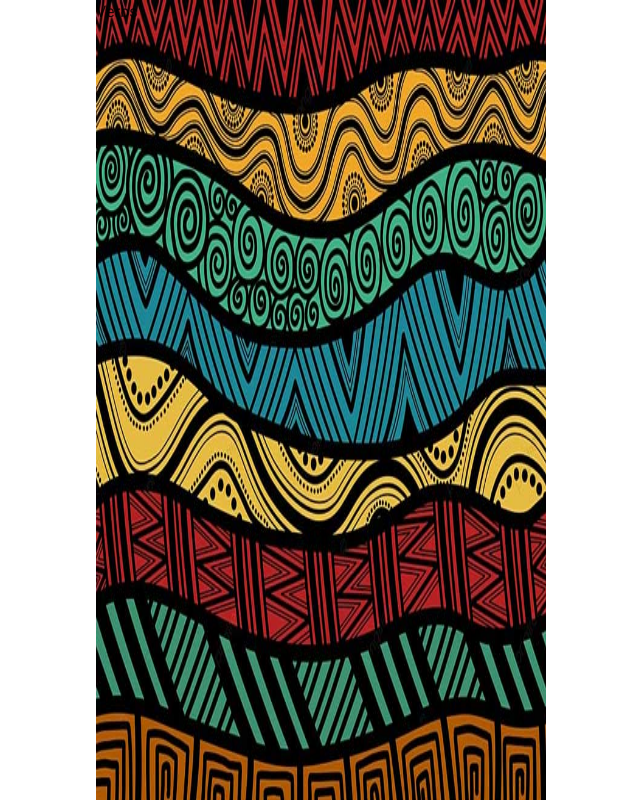
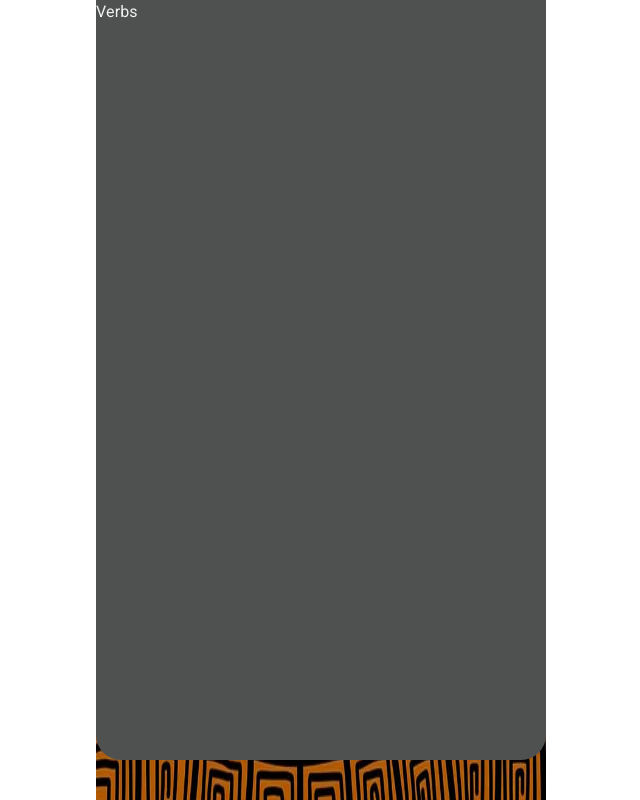
Before and after one commit to Francisco-Fetapi/portuguese-umbundo-dictionary, a React (Vite) app: page /verbos in a window 1280 px wide. Shown: the whole page, without its empty margins (319-959 px from the left). Built offline with nearby package versions, Linux system fonts and the light colour scheme.

Commit message:
feat: PageHeader added in all pages

```diff
--- /dev/null
+++ b/src/components/PageHeader.tsx
@@ -0,0 +1,9 @@
+import { PageHeaderContainer } from "../styles/General";
+
+interface PageHeaderProps {
+  children: React.ReactNode;
+}
+
+export default function PageHeader({ children }: PageHeaderProps) {
+  return <PageHeaderContainer>{children}</PageHeaderContainer>;
+}
--- a/src/pages/AboutUs.tsx
+++ b/src/pages/AboutUs.tsx
@@ -1,3 +1,5 @@
+import PageHeader from "../components/PageHeader";
+
 export default function AboutUs() {
-  return <div>AboutUs</div>;
+  return <PageHeader>AboutUs</PageHeader>;
 }
--- a/src/pages/Conversations.tsx
+++ b/src/pages/Conversations.tsx
@@ -1,3 +1,5 @@
+import PageHeader from "../components/PageHeader";
+
 export default function Conversations() {
-  return <div>Conversations</div>;
+  return <PageHeader>Conversations</PageHeader>;
 }
--- a/src/pages/Favorites.tsx
+++ b/src/pages/Favorites.tsx
@@ -1,3 +1,5 @@
+import PageHeader from "../components/PageHeader";
+
 export default function Favorites() {
-  return <div>Favorites</div>;
+  return <PageHeader>Favorites</PageHeader>;
 }
--- a/src/pages/HelpAndComments.tsx
+++ b/src/pages/HelpAndComments.tsx
@@ -1,3 +1,5 @@
+import PageHeader from "../components/PageHeader";
+
 export default function HelpAndComments() {
-  return <div>HelpAndComments</div>;
+  return <PageHeader>HelpAndComments</PageHeader>;
 }
--- a/src/pages/History.tsx
+++ b/src/pages/History.tsx
@@ -1,3 +1,5 @@
+import PageHeader from "../components/PageHeader";
+
 export default function History() {
-  return <div>History</div>;
+  return <PageHeader>History</PageHeader>;
 }
--- a/src/pages/PolicyAndPrivacy.tsx
+++ b/src/pages/PolicyAndPrivacy.tsx
@@ -1,3 +1,5 @@
+import PageHeader from "../components/PageHeader";
+
 export default function PolicyAndPrivacy() {
-  return <div>PolicyAndPrivacy</div>;
+  return <PageHeader>PolicyAndPrivacy</PageHeader>;
 }
--- a/src/pages/SavedSentences.tsx
+++ b/src/pages/SavedSentences.tsx
@@ -1,3 +1,5 @@
+import PageHeader from "../components/PageHeader";
+
 export default function SavedSentences() {
-  return <div>SavedSentences</div>;
+  return <PageHeader>SavedSentences</PageHeader>;
 }
--- a/src/pages/Settings.tsx
+++ b/src/pages/Settings.tsx
@@ -1,3 +1,5 @@
+import PageHeader from "../components/PageHeader";
+
 export default function Settings() {
-  return <div>Settings</div>;
+  return <PageHeader>Settings</PageHeader>;
 }
--- a/src/pages/UtilityTerms.tsx
+++ b/src/pages/UtilityTerms.tsx
@@ -1,3 +1,5 @@
+import PageHeader from "../components/PageHeader";
+
 export default function UtilityTerms() {
-  return <div>UtilityTerms</div>;
+  return <PageHeader>UtilityTerms</PageHeader>;
 }
--- a/src/pages/Verbs.tsx
+++ b/src/pages/Verbs.tsx
@@ -1,3 +1,5 @@
+import PageHeader from "../components/PageHeader";
+
 export default function Verbs() {
-  return <div>Verbs</div>;
+  return <PageHeader>Verbs</PageHeader>;
 }
--- a/src/styles/General.ts
+++ b/src/styles/General.ts
@@ -90,3 +90,13 @@
     z-index: initial;
   }
 `;
+
+export const PageHeaderContainer = styled.div`
+  height: 95vh;
+  background: var(--primary-color);
+
+  border-bottom-left-radius: 25px;
+  border-bottom-right-radius: 25px;
+
+  color: #f0f0f0;
+`;
```
